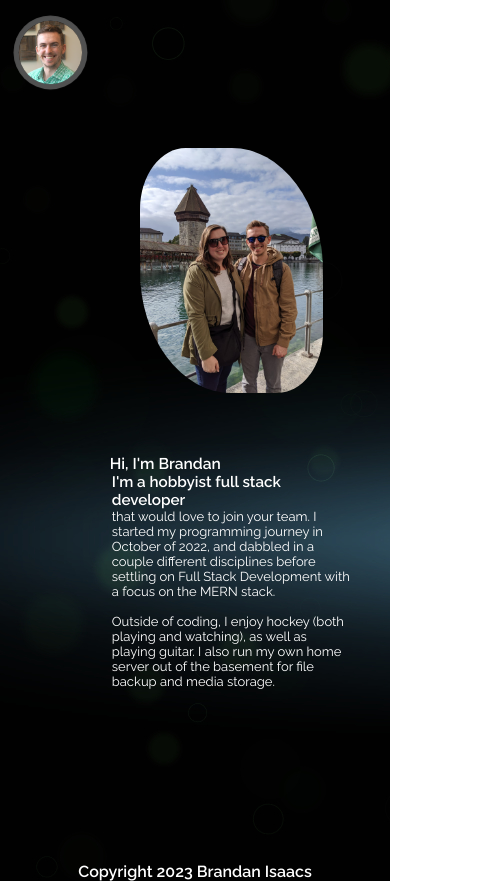
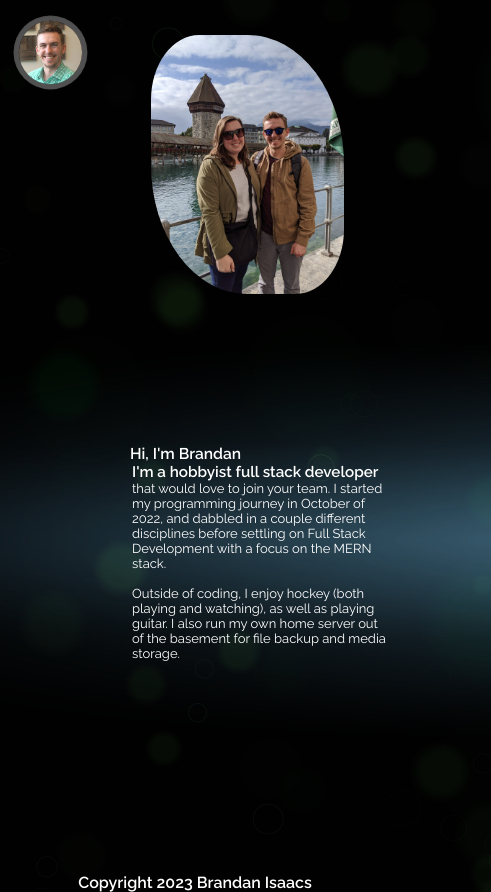
Before and after one commit to brand421/portfolio-site, a React (Create React App) app: page /about in a window 390 px wide. Shown: the whole page, 491 px wide, since content can reach past the window. Built offline with nearby package versions, Linux system fonts and the light colour scheme.

Commit message:
add responsiveness to about page

```diff
--- a/src/App.css
+++ b/src/App.css
@@ -9,5 +9,5 @@
 }
 
 main {
-  width: auto;
+  width: 100%;
 }
--- a/src/App.jsx
+++ b/src/App.jsx
@@ -7,17 +7,20 @@ import Contact from "./components/Contact/Contact";
 import Home from "./components/Home/Home";
 import About from "./components/About/About";
 import Projects from "./components/Projects/Projects";
+import { AnimatePresence } from "framer-motion";
 
 function App() {
   return (
     <BrowserRouter>
       <Sidebar>
+        <AnimatePresence mode="wait">
           <Routes>
             <Route index element={<Home />} />
             <Route path="/about" element={<About />} />
             <Route path="/projects" element={<Projects />} />
             <Route path="/contact" element={<Contact />} />
           </Routes>
+        </AnimatePresence>
       </Sidebar>
       <Footer />
     </BrowserRouter>
--- a/src/components/About/About.css
+++ b/src/components/About/About.css
@@ -6,15 +6,15 @@ h3 {
     margin-left: 2px;
 }
 .about__container {
-    width: auto;
+    width: 100%;
     height: 97vh;
     display: flex;
     flex-direction: row;
+    flex-wrap: wrap;
+    align-items: center;
     justify-content: center;
-    align-items: center;
     color: white;
-    margin-left: 250px;
-    margin-bottom: 5%;
+    margin-left: 58%;
 }
 
 .about__item {
@@ -23,6 +23,7 @@ h3 {
     flex: 1;
     align-items: center;
     margin-right: 3%;
+    width: 350px;
 }
 
 .about__text {
@@ -46,23 +47,26 @@ h3 {
         flex-direction: column;
         margin-left: 5%;
         margin-right: 10%;
-        margin-top: 3%;
-        /* height: 100%; */
+        margin-top: 10%;
         font-size: small;
     }
 
     .about__header {
         font-size: larger;
     }
-
-    .about__photo {
-        width: 30%;
-    }
 }
 
 @media screen and (max-width: 550px) {
+
+    .about__text {
+        margin-right: 39%;
+        width: 75%;
+        margin-left: 5%;
+    }
+
     .about__photo {
-        width: 75%;
+        width: 55%;
         margin-bottom: 25%;
+        margin-right: 39%;
     }
 }
--- a/src/components/About/About.jsx
+++ b/src/components/About/About.jsx
@@ -21,11 +21,10 @@ export default function About() {
       }}
       exit={{
         opacity: 0,
-        transform: "translateX(-50px)",
-        transition: { duration: 0.1 },
+        transform: "translateX(50px)",
+        transition: 1,
       }}
     >
-      <div className="about__item"></div>
       <div className="about__item">
         <img
           className="about__photo"
@@ -47,7 +46,6 @@ export default function About() {
           for file backup and media storage.
         </p>
       </div>
-      <div className="about__item"></div>
     </motion.div>
   );
 }
--- a/src/components/Contact/contact.css
+++ b/src/components/Contact/contact.css
@@ -1,5 +1,5 @@
 .contact__container{
-    width: auto;
+    width: 100%;
     height: 97vh;
     margin-left: 250px;
     color: white;
@@ -7,6 +7,8 @@
     align-items: center;
     justify-content: center;
     flex-direction: row;
+    flex-wrap: nowrap;
+    margin-left: 56%;
 }
 
 .contact__header {
@@ -20,7 +22,6 @@
     align-items:flex-start;
     padding-left: 35%;
     overflow: hidden;
-
 }
 
 .contact__icon {
@@ -35,12 +36,27 @@
     padding-left:20px;
 }
 
+@media (max-width: 1100px) {
+    .contact__container {
+        width:auto;
+        margin-left: 0;
+        margin-right: 0;
+    }
+}
+
 @media (max-width: 900px) {
     .contact__container {
-        margin-left: 10%;
+        margin-right: 23%;
+    }
+}
+
+@media (max-width: 550px) {
+    .contact__container {
+        margin-right: 25%;
     }
 
     .contact__links {
-        padding-left: 25%;
+        width: 100%;
+        padding-left: 0;
     }
 }
--- a/src/components/Home/Home.jsx
+++ b/src/components/Home/Home.jsx
@@ -21,8 +21,9 @@ export default function Home() {
       }}
       exit={{
         opacity: 0,
-        transform: "translateX(-50px)",
-        transition: { duration: 0.1 },
+        transform: "translateX(50px)",
+        transition: "2s",
+        delay: "2s",
       }}
     >
       <div className="home__item home__text">
--- a/src/components/Home/home.css
+++ b/src/components/Home/home.css
@@ -10,7 +10,7 @@ body {
     flex-wrap: wrap;
     align-items: center;
     justify-content: center;
-    margin-left: 25%;
+    margin-left: 28%;
     height: 97vh;
     width: auto;
     color: white;
--- a/src/components/Projects/Projects.jsx
+++ b/src/components/Projects/Projects.jsx
@@ -28,7 +28,7 @@ export default function Projects() {
       }}
     >
       <div className="heading__text">
-        <h1 className="projects__heading">Projects I have completed</h1>
+        <h1 className="projects__heading">Completed Projects</h1>
       </div>
       <div className="carousel">
         <Carousel
```
Lines whose indentation alone changed are shown as unchanged.
